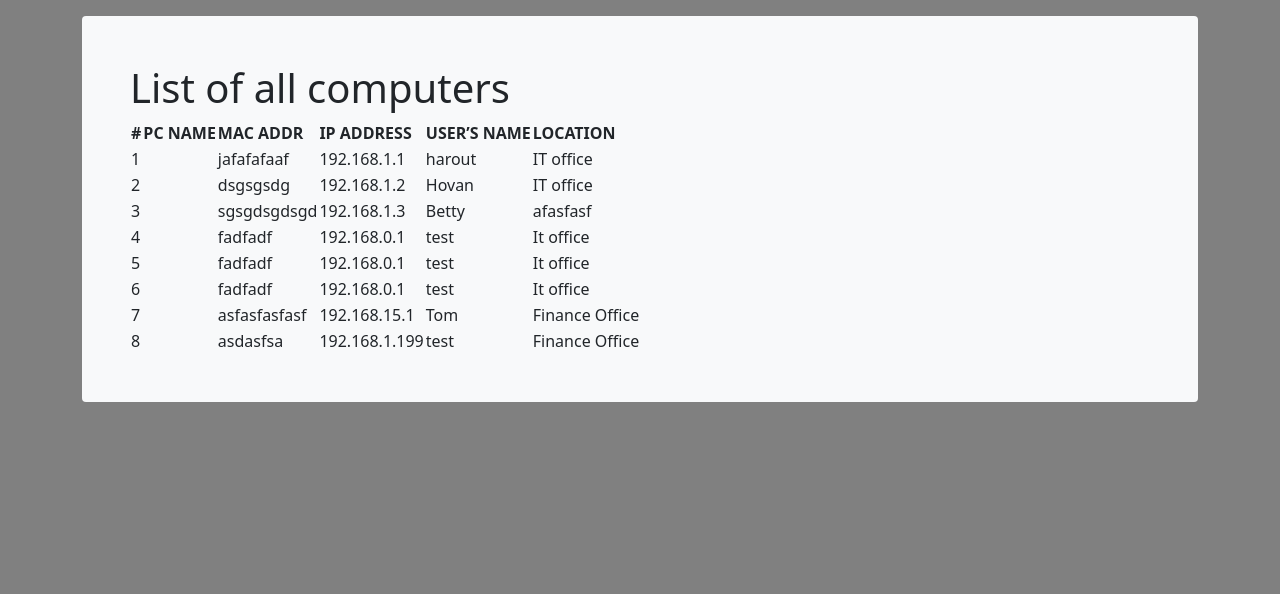
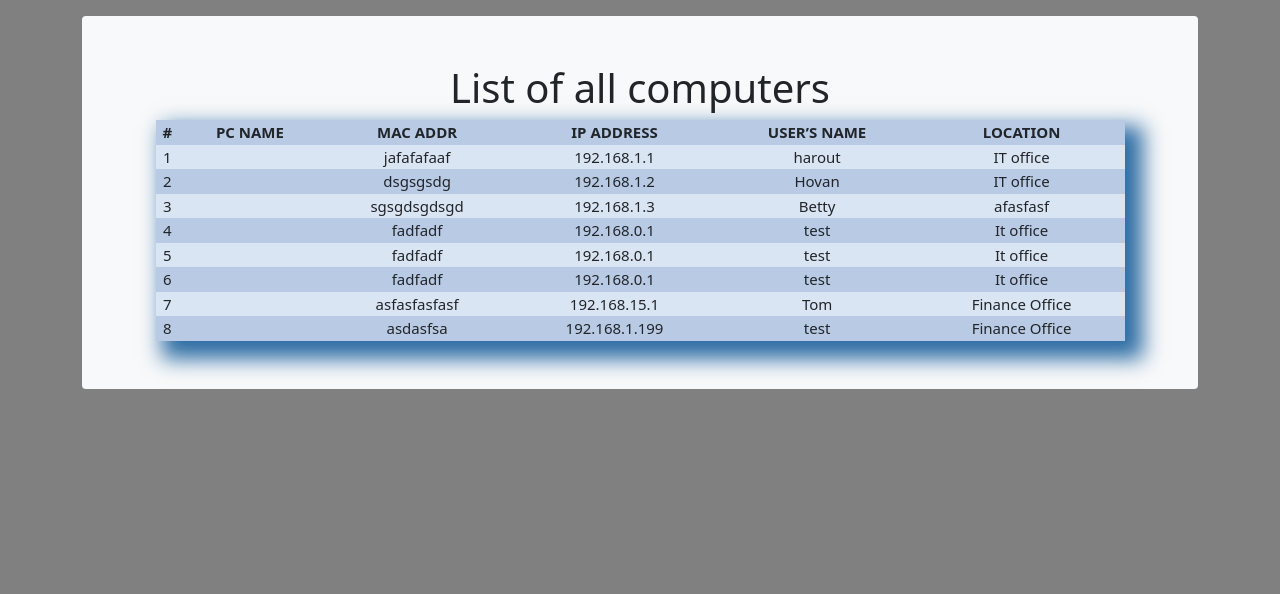
Before and after one commit to harmardir/inventory-sandbox, a Django app: page /computer_list/ in a window 1280 px wide. Shown: the part 56-650 px from the top of the page. Run offline with Django 3.2, Linux system fonts and the light colour scheme; data comes from the database, SQL or seed files in the repository; some libraries are stand-ins or nearby versions.

Commit message:
Styling html table

```diff
--- a/src/djangoapp/static/css/stylesheet.css
+++ b/src/djangoapp/static/css/stylesheet.css
@@ -1,3 +1,26 @@
 body {
     background-color: gray;
     }
+
+    /*Align the title to the center of the page*/
+.title{
+    text-align: center;
+   }
+
+   /*Color, align and shadow the table*/
+   table{
+     width: 95%;
+       margin: auto;
+     text-align: center;
+    box-shadow: 12px 12px 20px 6px #2e6da4;
+    font-size: 15px;
+   }
+
+   /*Make alternating colors for the table rows*/
+   table tr:nth-child(odd){
+     background: #B8CAE4
+   }
+
+   table tr:nth-child(even){
+    background: #dae5f4
+   }
--- a/src/djangoapp/templates/computer_list.html
+++ b/src/djangoapp/templates/computer_list.html
@@ -54,7 +54,7 @@
 
 <main class="container">
   <div class="bg-light p-5 rounded">
-    <h1>{{title}}</h1>
+    <h1 class="title">{{title}}</h1>
     <table>
         <tr>
             <th>#</th>
```
